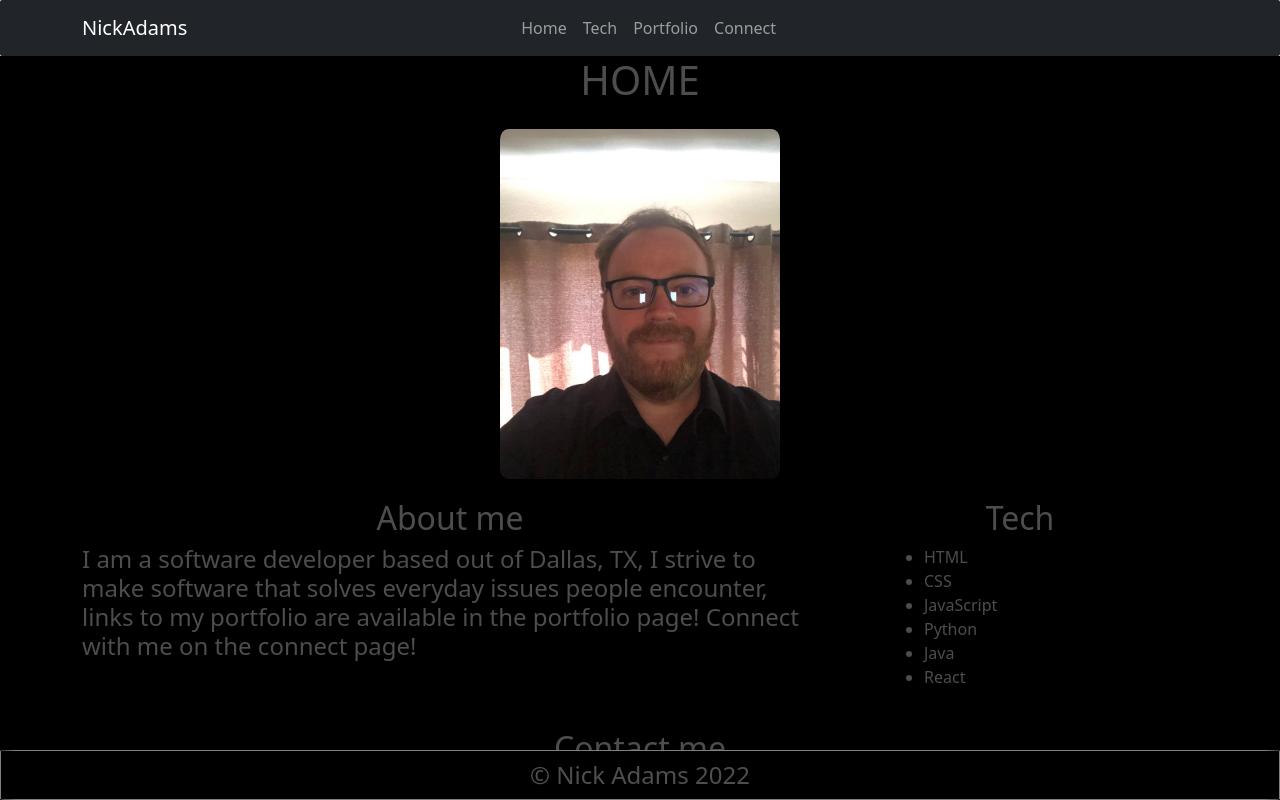
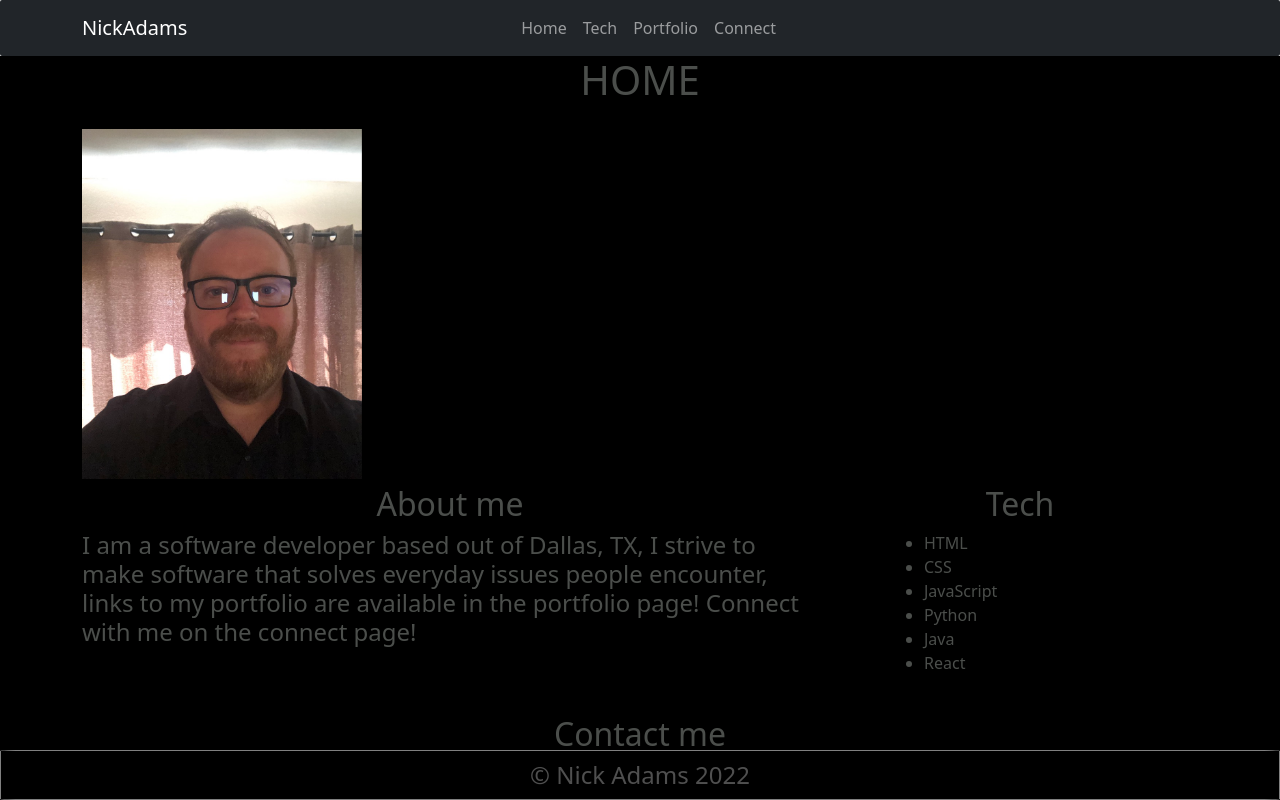
Before and after one commit to Nick-Adams-81/web-dev-portfolio-site, a Next.js app: page /home in a window 1280 px wide. Shown: the top 800 px of the page. Built offline with nearby package versions, Linux system fonts and the light colour scheme.

Commit message:
refactored ing tags to next js Image tags

```diff
--- a/pages/home.js
+++ b/pages/home.js
@@ -3,6 +3,8 @@ import Container from 'react-bootstrap/Container';
 import HomeLinks from '../Components/HomeLinks';
 import Row from 'react-bootstrap/Row';
 import Col from 'react-bootstrap/Col';
+import Image from 'next/image';
+import Pic from '../public/images/nick.jpg';
 import "animate.css";
 import 'bootstrap/dist/css/bootstrap.min.css';
 
@@ -16,7 +18,11 @@ const Home = () => {
                         <Row>
                             <Col sm={12} md={12} lg={12}>
                                 <div className="mx-auto" id="image-container">
-                                    <img src="../images/nick.jpg" height={350} width={280} className="animate__animated animate__fadeIn center" id="image" />
+                                    <Image src={Pic}
+                                        height={350}
+                                        width={280}
+                                        className="animate__animated animate__fadeIn center"
+                                    />
                                 </div>
                             </Col>
                         </Row>
```
